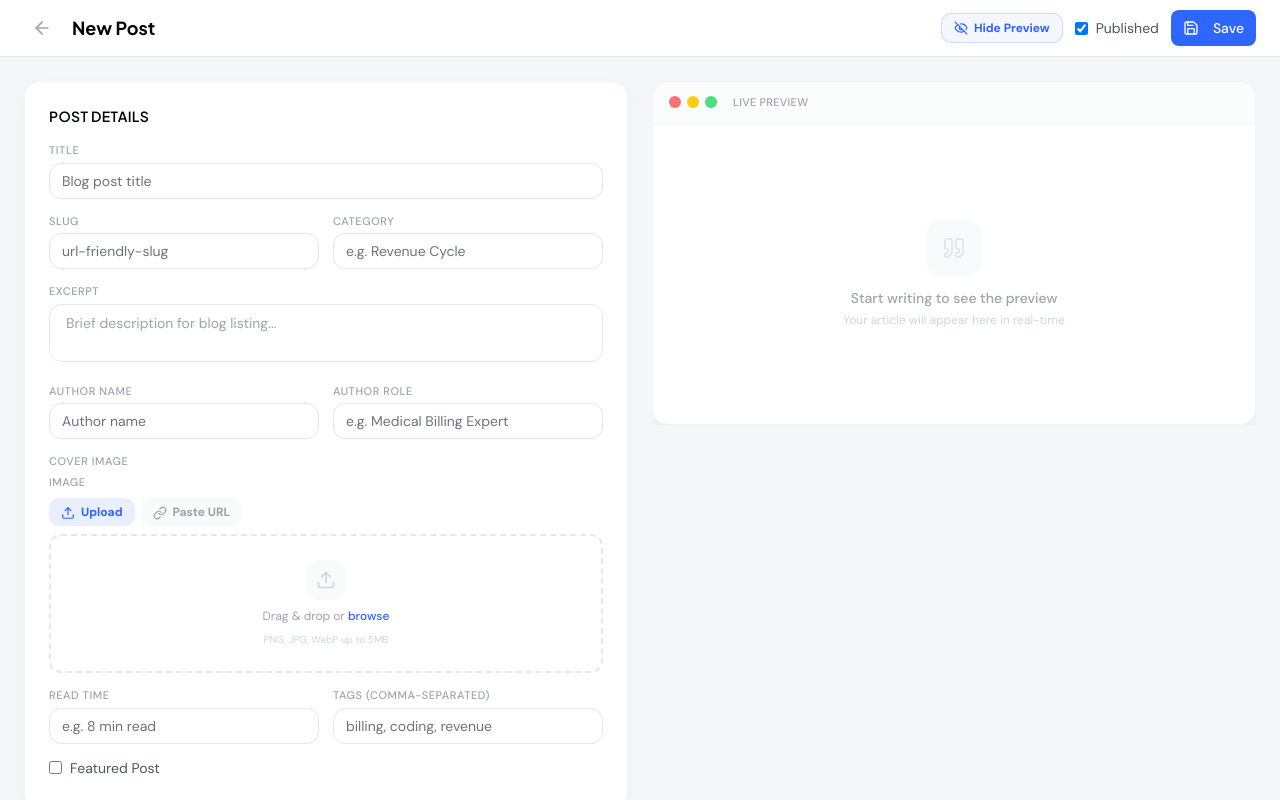
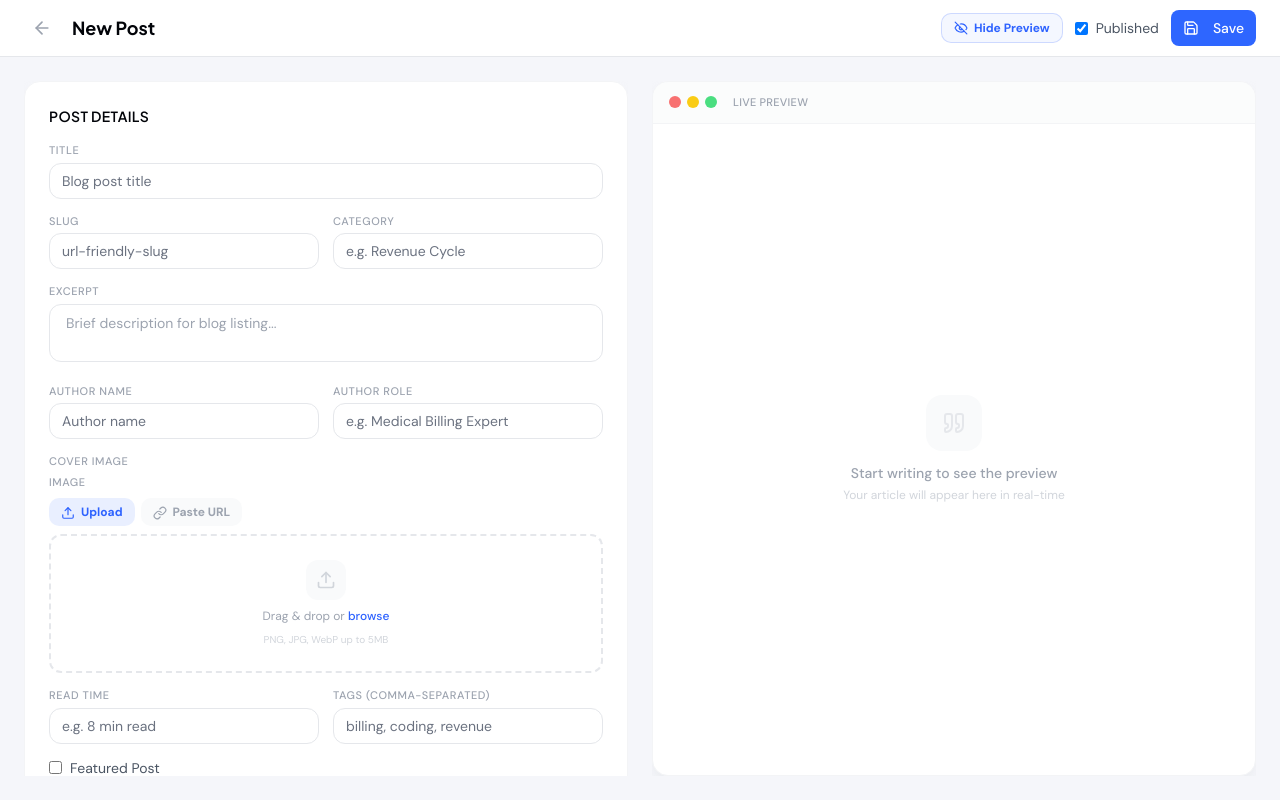
Before and after one commit to mahmadcoder/physician-meds, a React (Vite) app: page /pm-portal-x9k2/blog/new in a window 1280 px wide. Shown: the top 800 px of the page. Built offline with nearby package versions, Linux system fonts and the light colour scheme; sample sign-in values are in the browser's storage.

Commit message:
Scrolling preview issue solved

```diff
--- a/src/pages/admin/AdminBlogEditorPage.tsx
+++ b/src/pages/admin/AdminBlogEditorPage.tsx
@@ -30,7 +30,7 @@ const AdminBlogEditorPage = () => {
   const [showPreview, setShowPreview] = useState(true);
 
   return (
-    <div className="min-h-screen bg-[#f5f6fa]">
+    <div className="h-screen flex flex-col bg-[#f5f6fa]">
       <EditorTopBar
         isEditing={isEditing}
         isPublished={post.is_published}
@@ -42,23 +42,30 @@ const AdminBlogEditorPage = () => {
         onSave={handleSave}
       />
 
-      <div className="max-w-[1600px] mx-auto px-4 sm:px-6 py-6">
+      {/* Fill remaining viewport height below the top bar */}
+      <div className="flex-1 overflow-hidden">
+        <div className="max-w-[1600px] mx-auto px-4 sm:px-6 h-full">
           {error && (
-          <div className="p-3 bg-red-50 border border-red-200 rounded-xl text-sm text-red-600 mb-5 flex items-center gap-2">
+            <div className="p-3 bg-red-50 border border-red-200 rounded-xl text-sm text-red-600 my-4 flex items-center gap-2 shrink-0">
               <AlertCircle className="w-4 h-4 shrink-0" />
               {error}
             </div>
           )}
 
           <div
-          className={`flex gap-6 ${showPreview ? "flex-col lg:flex-row" : ""}`}
-        >
-          {/* Editor column */}
-          <div
-            className={`space-y-5 min-w-0 ${
-              showPreview ? "flex-1 lg:max-w-[55%]" : "max-w-4xl mx-auto w-full"
+            className={`flex gap-6 h-full py-6 ${
+              showPreview ? "flex-col lg:flex-row" : ""
             }`}
           >
+            {/* Editor column — scrolls independently */}
+            <div
+              className={`min-w-0 overflow-y-auto ${
+                showPreview
+                  ? "flex-1 lg:max-w-[55%]"
+                  : "max-w-4xl mx-auto w-full"
+              }`}
+            >
+              <div className="space-y-5 pb-6">
                 <PostDetailsForm
                   post={post}
                   tagsInput={tagsInput}
@@ -75,13 +82,15 @@ const AdminBlogEditorPage = () => {
                   onMove={moveBlock}
                 />
               </div>
+            </div>
 
-          {/* Preview column */}
+            {/* Preview column — scrolls independently, stays in place */}
             {showPreview && (
-            <div className="flex-1 min-w-0 lg:sticky lg:top-[72px] lg:self-start lg:max-h-[calc(100vh-96px)] overflow-hidden">
+              <div className="flex-1 min-w-0 overflow-hidden">
                 <ArticlePreview post={post} tagsInput={tagsInput} />
               </div>
             )}
+          </div>
         </div>
       </div>
     </div>
```
Lines whose indentation alone changed are shown as unchanged.
